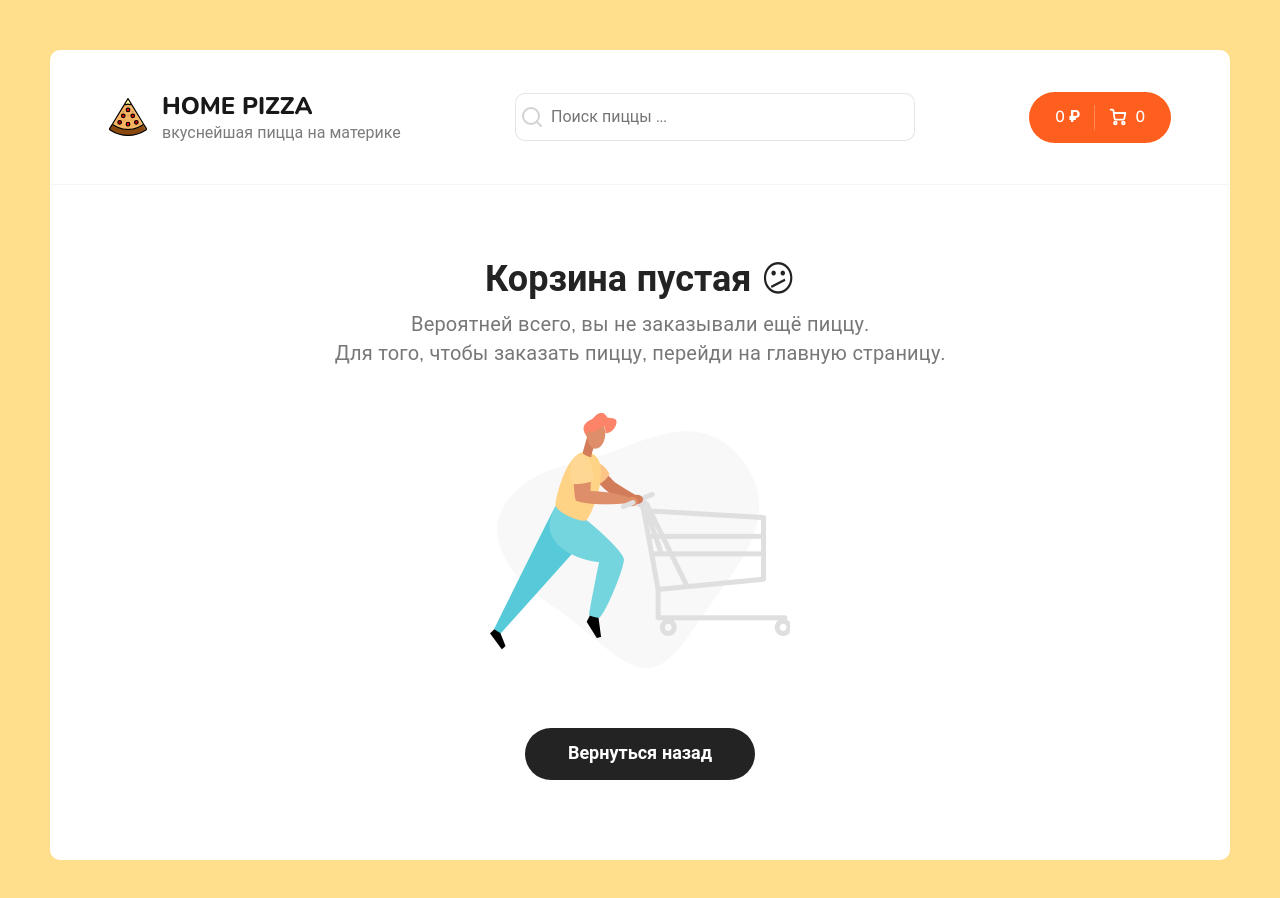
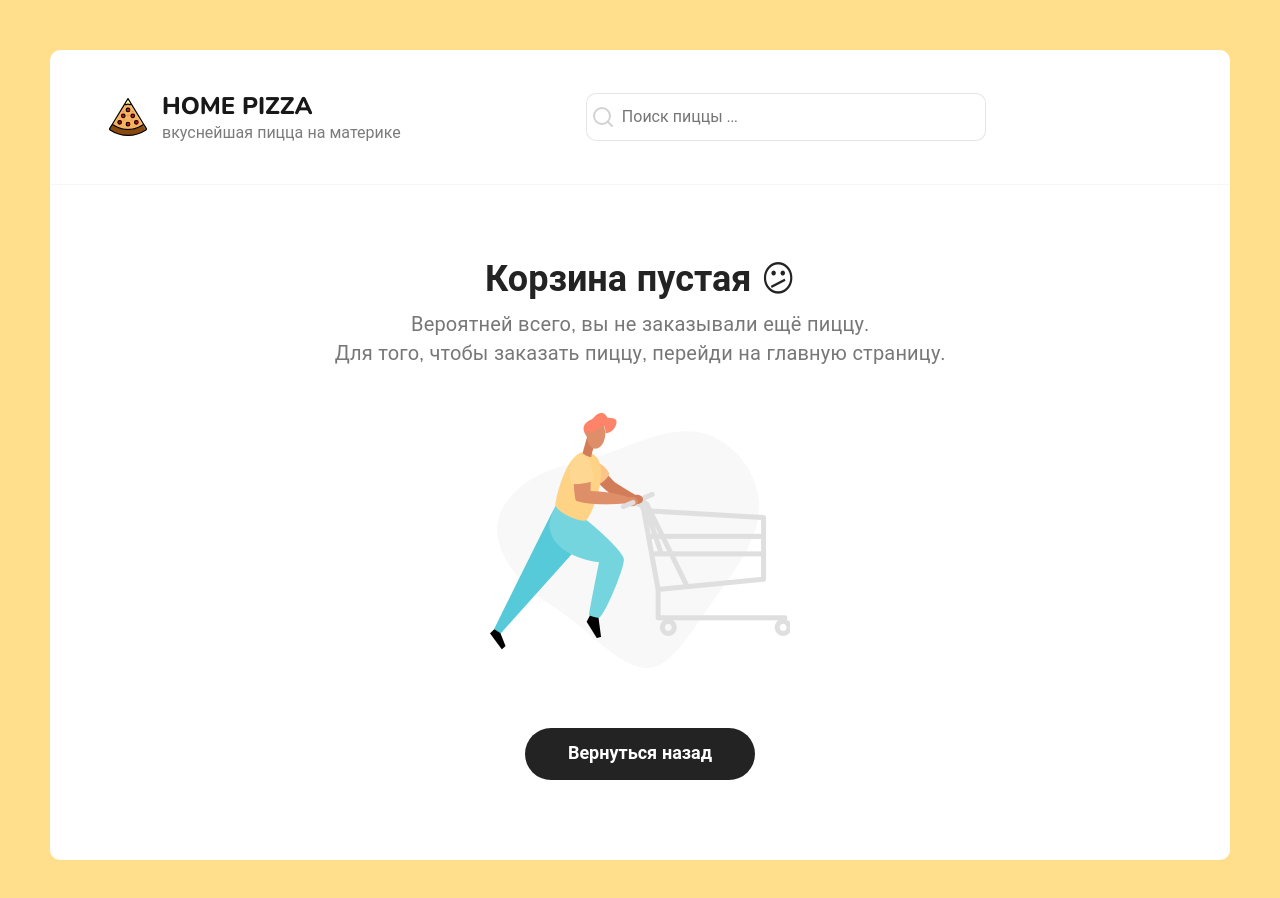
Before and after one commit to YPetrik/react-shop-pizza, a React (Create React App) app: page /cart in a window 1280 px wide. Shown: the top 898 px of the page. Built offline with nearby package versions, Linux system fonts and the light colour scheme.

Commit message:
19.0_ added in component useLocation react-router-dom

```diff
--- a/src/components/Header/index.jsx
+++ b/src/components/Header/index.jsx
@@ -1,6 +1,6 @@
 import React from 'react';
 
-import { Link } from 'react-router-dom';
+import { Link, useLocation } from 'react-router-dom';
 import Search from '../Search';
 import logo from '../../assets/img/pizza-logo.svg';
 
@@ -10,6 +10,8 @@
 const Header = () => {
   const { items, totalPrice } = useSelector(selectCart);
   const totalCount = items.reduce((sum, item) => sum + item.count, 0);
+  const { pathname } = useLocation();
+
   return (
     <div className="header">
       <div className="container">
@@ -26,6 +28,7 @@
         <Search />
         <div className="header__cart">
           <Link to="/cart">
+            {pathname !== '/cart' && (
               <div className="button button--cart">
                 <span> {totalPrice} ₽</span>
                 <div className="button__delimiter"></div>
@@ -59,6 +62,7 @@
                 </svg>
                 <span> {totalCount} </span>
               </div>
+            )}
           </Link>
         </div>
       </div>
```
Lines whose indentation alone changed are shown as unchanged.
